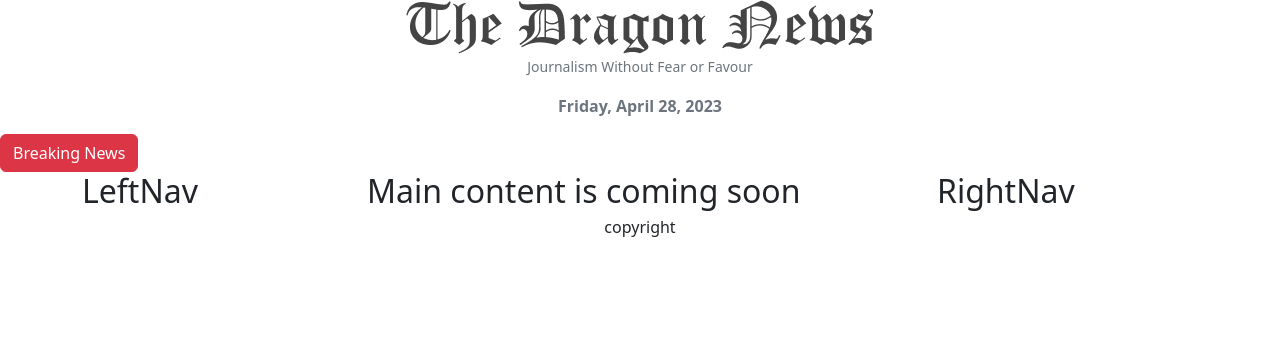
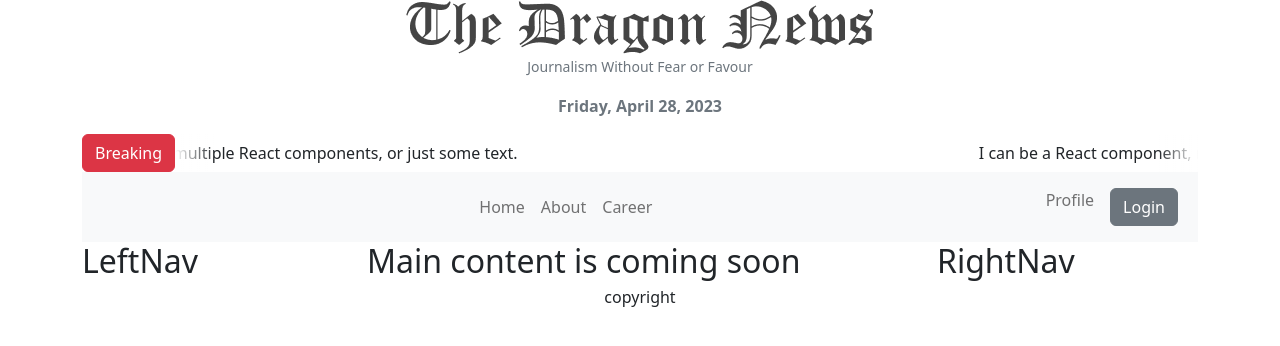
Before and after one commit to ariaanahmed/63_module-new-dragon-client, a React (Vite) app: page / in a window 1280 px wide. Shown: the top 346 px of the page. Built offline with nearby package versions, Linux system fonts and the light colour scheme.

Commit message:
62-5 React Marquee and Responsive NavBar

```diff
--- a/package.json
+++ b/package.json
@@ -18,6 +18,7 @@
     "react": "^18.2.0",
     "react-bootstrap": "^2.7.4",
     "react-dom": "^18.2.0",
+    "react-fast-marquee": "^1.5.2",
     "react-router-dom": "^6.10.0",
     "sort-by": "^1.2.0"
   },
--- a/src/pages/Shared/Header/Header.jsx
+++ b/src/pages/Shared/Header/Header.jsx
@@ -1,20 +1,44 @@
 import React from 'react';
 import logo from '../../../assets/logo.png';
 import moment from 'moment';
-import { Button } from 'react-bootstrap';
+import { Button, Container, Nav, NavDropdown, Navbar } from 'react-bootstrap';
+import Marquee from "react-fast-marquee";
 
 const Header = () => {
     return (
-        <div>
+        <Container >
             <div className="text-center">
                 <img src={logo} alt="logo" />
                 <p className='text-secondary'><small>Journalism Without Fear or Favour</small></p>
-                <p className='text-secondary' style={{fontWeight: '600'}}>{moment().format('dddd, MMMM D, YYYY')}</p>
+                <p className='text-secondary' style={{ fontWeight: '600' }}>{moment().format('dddd, MMMM D, YYYY')}</p>
             </div>
-            <div>
-                <Button variant='danger'>Breaking News</Button>
+            <div className='d-flex'>
+                <Button variant='danger'>Breaking</Button>
+                <Marquee pauseOnHover={true} speed={40} gradient={true} gradientWidth={40}>
+                    I can be a React component, multiple React components, or just some text.
+                </Marquee>
             </div>
-        </div>
+            {/* --------------navbar------------- */}
+
+            <Navbar collapseOnSelect expand="lg" bg="light" variant="light">
+                <Container>
+                    <Navbar.Toggle aria-controls="responsive-navbar-nav" />
+                    <Navbar.Collapse id="responsive-navbar-nav">
+                        <Nav className="mx-auto">
+                            <Nav.Link href="#features">Home</Nav.Link>
+                            <Nav.Link href="#pricing">About</Nav.Link>
+                            <Nav.Link href="#pricing">Career</Nav.Link>
+                        </Nav>
+                        <Nav>
+                            <Nav.Link href="#deets">Profile</Nav.Link>
+                            <Nav.Link eventKey={2} href="#memes">
+                                <Button variant="secondary">Login</Button>
+                            </Nav.Link>
+                        </Nav>
+                    </Navbar.Collapse>
+                </Container>
+            </Navbar>
+        </Container>
     );
 };
 
```
Also changed, not shown: #note.txt (added), 1 other file (tests, documents, lock files or other folders).
